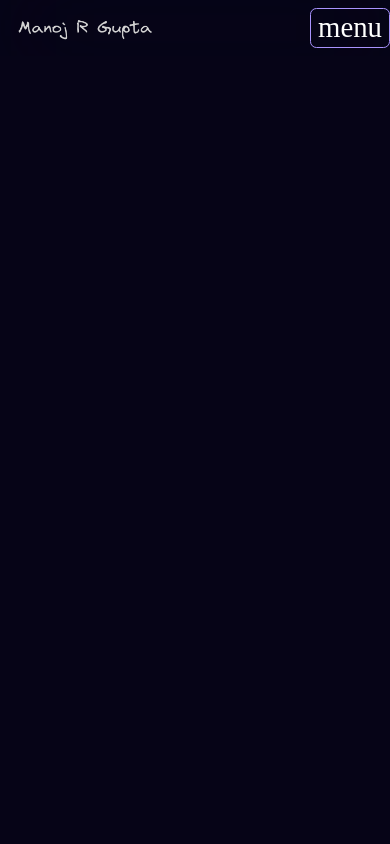
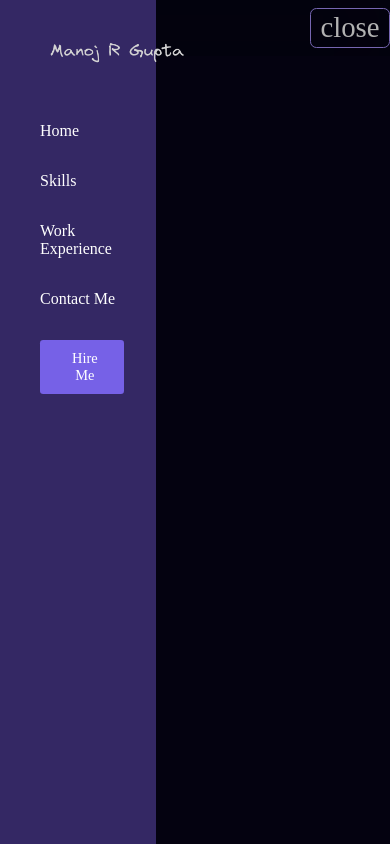
Before and after one commit to Manojgupta103/Manoj-Profile, a React (Vite) app: page / in a window 390 px wide. Both pictures are taken after a click on the button "menu". Built offline with nearby package versions, Linux system fonts and the light colour scheme.

Commit message:
chore: Added MobileNav component for responsive navigation menu

```diff
--- /dev/null
+++ b/src/Components/Navbar/MobileNav/MobileNav.css
@@ -0,0 +1,42 @@
+.mobile-menu{
+    width: 100vw;
+    height: 100vh;
+    display: none;
+    background-color: rgba(0, 0, 0, 0.3);
+    position: fixed;
+    left: 0;
+    top: 0;
+    z-index: 999 !important;
+    opacity: 0;
+    box-shadow: 0px 29px 80px rgba(0, 0, 0, 0.3);
+    transition: all 0.3s ease;
+    transform: translateX(-100vw);
+}
+
+.mobile-menu-container {
+    width: 40vw;
+    height: 100vh;
+    background-color: #342864;
+    padding: 2rem;
+}
+.mobile-menu.active{
+    opacity: 1;
+    transform: translateX(0);
+}
+.mobile-menu img {
+    margin-bottom: 3rem;
+}
+
+.mobile-menu ul{
+    display: flex;
+    flex-direction: column;
+    gap: 2rem;
+    list-style: none;
+    margin-left: -2rem;
+}
+
+@media (max-width: 769px) {
+    .mobile-menu{
+        display: block;
+    }
+}
--- /dev/null
+++ b/src/Components/Navbar/MobileNav/MobileNav.jsx
@@ -0,0 +1,36 @@
+// import React from 'react'
+import "./MobileNav.css";
+
+const MobileNav = ({ isOpen, toggleMenu }) => {
+  return (
+    <>
+      <div className={`mobile-menu ${isOpen ? "active" : ""}`}
+        onClick={toggleMenu}>
+        <div className="mobile-menu-container">
+          <img className="logo" src="src\assets\images\logo.png" alt="logo" />
+          <ul>
+            <li>
+              <a className="menu-items">Home</a>
+            </li>
+
+            <li>
+              <a className="menu-items">Skills</a>
+            </li>
+
+            <li>
+              <a className="menu-items">Work Experience</a>
+            </li>
+
+            <li>
+              <a className="menu-items">Contact Me</a>
+            </li>
+
+            <button className="contact-btn" onClick={() => {}}>Hire Me</button>
+          </ul>
+        </div>
+      </div>
+    </>
+  );
+};
+
+export default MobileNav;
--- a/src/Components/Navbar/Navbar.css
+++ b/src/Components/Navbar/Navbar.css
@@ -1,5 +1,5 @@
 .nav-wrapper{
-    background: (0,0,0,0.1);
+    background: rgba(0, 0, 0, 0.1);
     padding: 0.5rem 0;
     position: static;
     top: 0;
--- a/src/Components/Navbar/Navbar.jsx
+++ b/src/Components/Navbar/Navbar.jsx
@@ -1,9 +1,18 @@
 /* eslint-disable no-unused-vars */
-import React from 'react'
+import React, { useState } from 'react'
 import "./Navbar.css"
-export default function Navbar() {
+import MobileNav from './MobileNav/MobileNav';
+
+const Navbar = () => {
+    const [openMenu, setOpenMenu] = useState(false);
+
+    const toggleMenu = () => {
+        setOpenMenu(!openMenu);
+    };
+
   return (
     <>
+    <MobileNav isOpen={openMenu} toggleMenu={toggleMenu}/>
     <nav className='nav-wrapper'>
       <div className='nav-content'>
         <img className='logo' src="src\assets\images\logo.png" alt='Logo' />
@@ -22,9 +31,9 @@ export default function Navbar() {
           </li>
           <button className='contact-btn' onClick={() =>{} }>Hire Me</button>
         </ul>
-        <button className="menu-btn" onClick={() =>{} } >
+        <button className="menu-btn" onClick={toggleMenu } >
           <span className={"material-symbols-outlined"} style={{fontSize: "1.8rem"}}>
-            menu
+         {openMenu ? "close" : "menu"}
           </span>
         </button>
       </div>
@@ -32,3 +41,5 @@ export default function Navbar() {
     </>
   )
 }
+
+export default Navbar;
```
